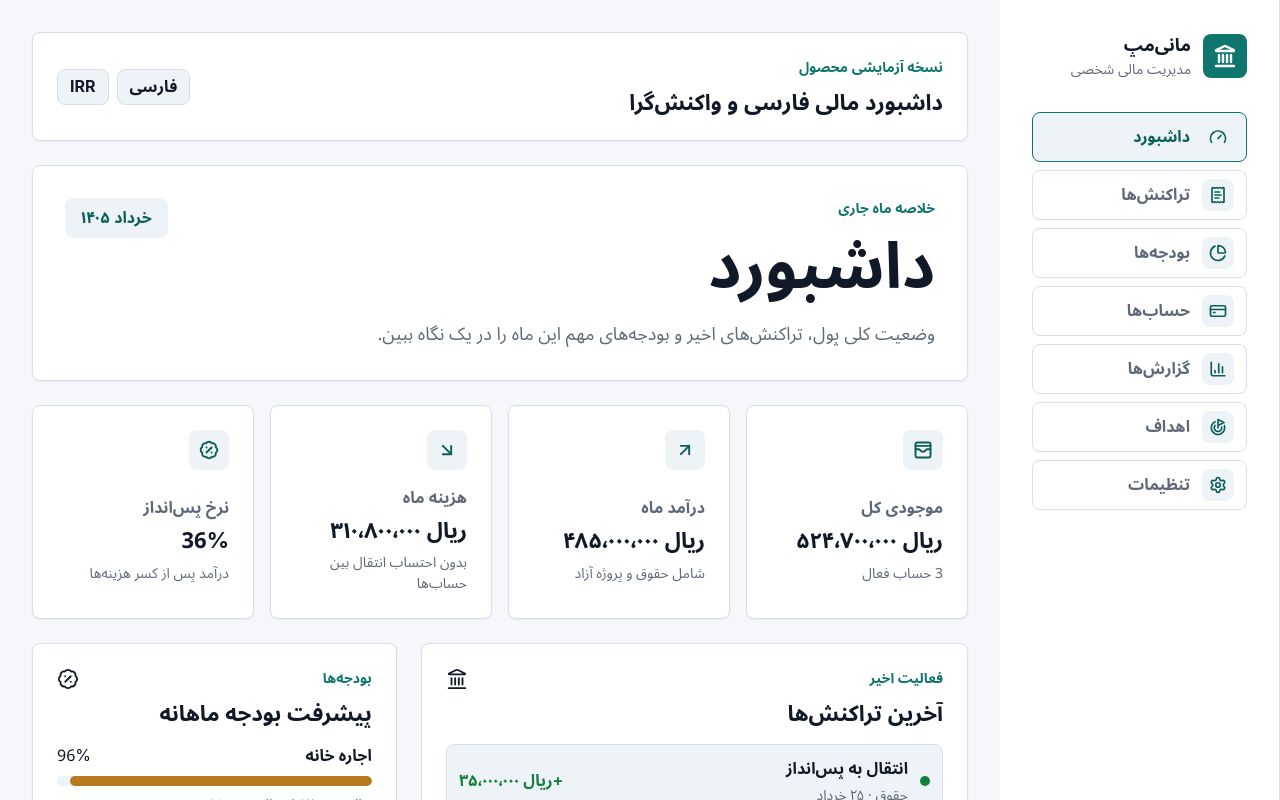
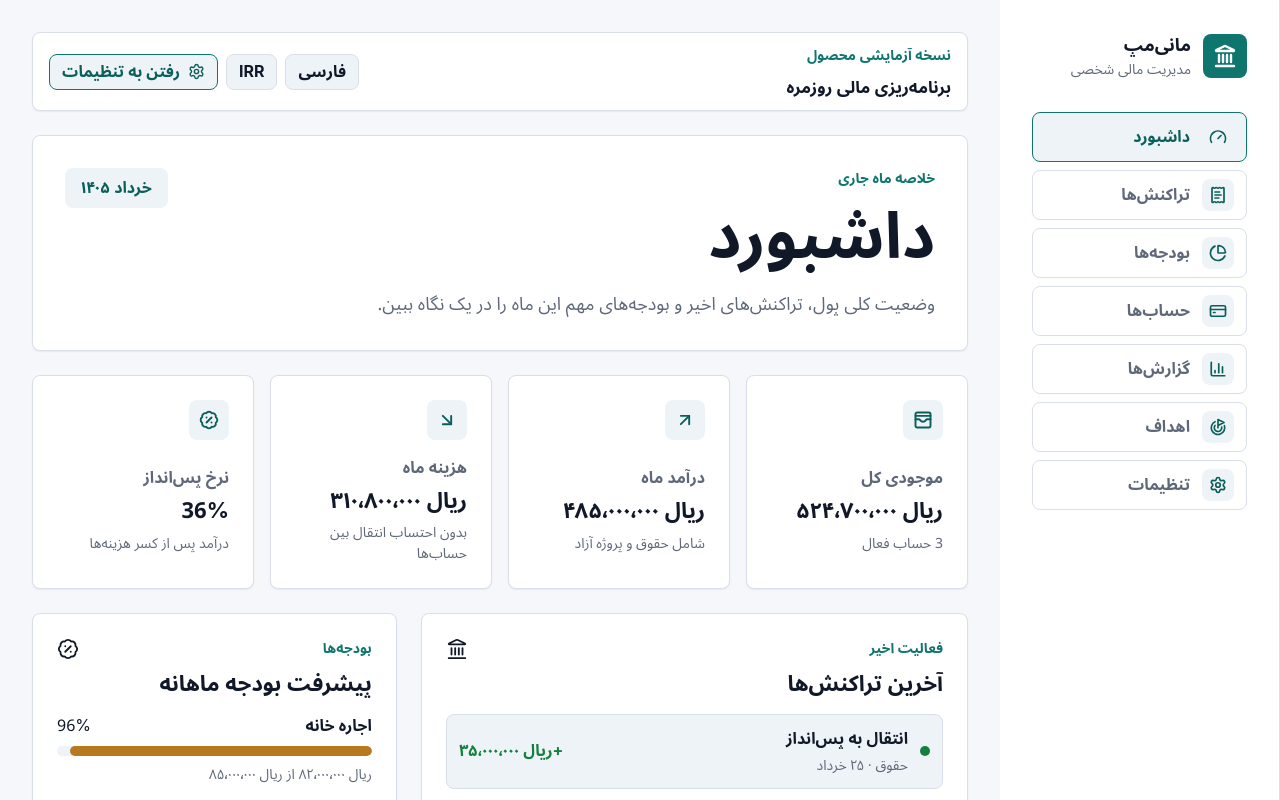
Before and after one commit to elahe-fakour/money-map, a React (Vite) app: page / in a window 1280 px wide. Shown: the top 800 px of the page. Built offline with nearby package versions, Linux system fonts and the light colour scheme.

Commit message:
Everyday financial planning

```diff
--- a/src/App.css
+++ b/src/App.css
@@ -112,7 +112,7 @@
   justify-content: space-between;
   gap: var(--space-4);
   margin-bottom: var(--space-5);
-  padding: var(--space-5);
+  padding: var(--space-3) var(--space-4);
   border: 1px solid var(--color-border);
   border-radius: var(--radius-md);
   background: var(--color-surface);
@@ -121,17 +121,22 @@
 
 .app-header h2 {
   margin: 0;
+  font-size: 1.05rem;
 }
 
 .header-actions {
   display: flex;
   flex-wrap: wrap;
+  align-items: center;
   gap: var(--space-2);
   justify-content: flex-end;
+  color: var(--color-text);
+  text-decoration: none;
 }
 
 .locale-chip,
-.currency-chip {
+.currency-chip,
+.settings-link-label {
   display: inline-flex;
   align-items: center;
   min-height: 36px;
@@ -141,6 +146,12 @@
   background: var(--color-surface-muted);
   color: var(--color-text);
   font-weight: 700;
+}
+
+.settings-link-label {
+  gap: var(--space-2);
+  border-color: var(--color-primary);
+  color: var(--color-primary-strong);
 }
 
 .text-link {
--- a/src/App.tsx
+++ b/src/App.tsx
@@ -10,7 +10,7 @@ import {
   Settings,
 } from 'lucide-react'
 import type { LucideIcon } from 'lucide-react'
-import { NavLink, Outlet } from 'react-router-dom'
+import { Link, NavLink, Outlet } from 'react-router-dom'
 import { useFinance } from './hooks/useFinance'
 import type { AppLocale } from './types'
 import './App.css'
@@ -77,6 +77,7 @@ const shellCopy: Record<
     localeLabel: string
     mobileNavLabel: string
     quickSettingsLabel: string
+    settingsActionLabel: string
     sidebarLabel: string
   }
 > = {
@@ -84,20 +85,22 @@ const shellCopy: Record<
     brandName: 'MoneyMap',
     brandSubtitle: 'Personal finance manager',
     eyebrow: 'Product preview',
-    headerTitle: 'Responsive personal finance dashboard',
+    headerTitle: 'Everyday financial planning',
     localeLabel: 'English',
     mobileNavLabel: 'Mobile navigation',
     quickSettingsLabel: 'Quick settings',
+    settingsActionLabel: 'Open settings',
     sidebarLabel: 'Main navigation',
   },
   fa: {
     brandName: 'مانی‌مپ',
     brandSubtitle: 'مدیریت مالی شخصی',
     eyebrow: 'نسخه آزمایشی محصول',
-    headerTitle: 'داشبورد مالی فارسی و واکنش‌گرا',
+    headerTitle: 'برنامه‌ریزی مالی روزمره',
     localeLabel: 'فارسی',
     mobileNavLabel: 'ناوبری موبایل',
     quickSettingsLabel: 'تنظیمات سریع',
+    settingsActionLabel: 'رفتن به تنظیمات',
     sidebarLabel: 'ناوبری اصلی',
   },
 }
@@ -153,10 +156,18 @@ function App() {
             <p className="eyebrow">{copy.eyebrow}</p>
             <h2>{copy.headerTitle}</h2>
           </div>
-          <div className="header-actions" aria-label={copy.quickSettingsLabel}>
+          <Link
+            className="header-actions"
+            to="/settings"
+            aria-label={copy.quickSettingsLabel}
+          >
             <span className="locale-chip">{copy.localeLabel}</span>
             <span className="currency-chip">{settings.currency}</span>
-          </div>
+            <span className="settings-link-label">
+              <Settings aria-hidden="true" size={17} />
+              {copy.settingsActionLabel}
+            </span>
+          </Link>
         </header>
 
         <main className="page-content">
```
